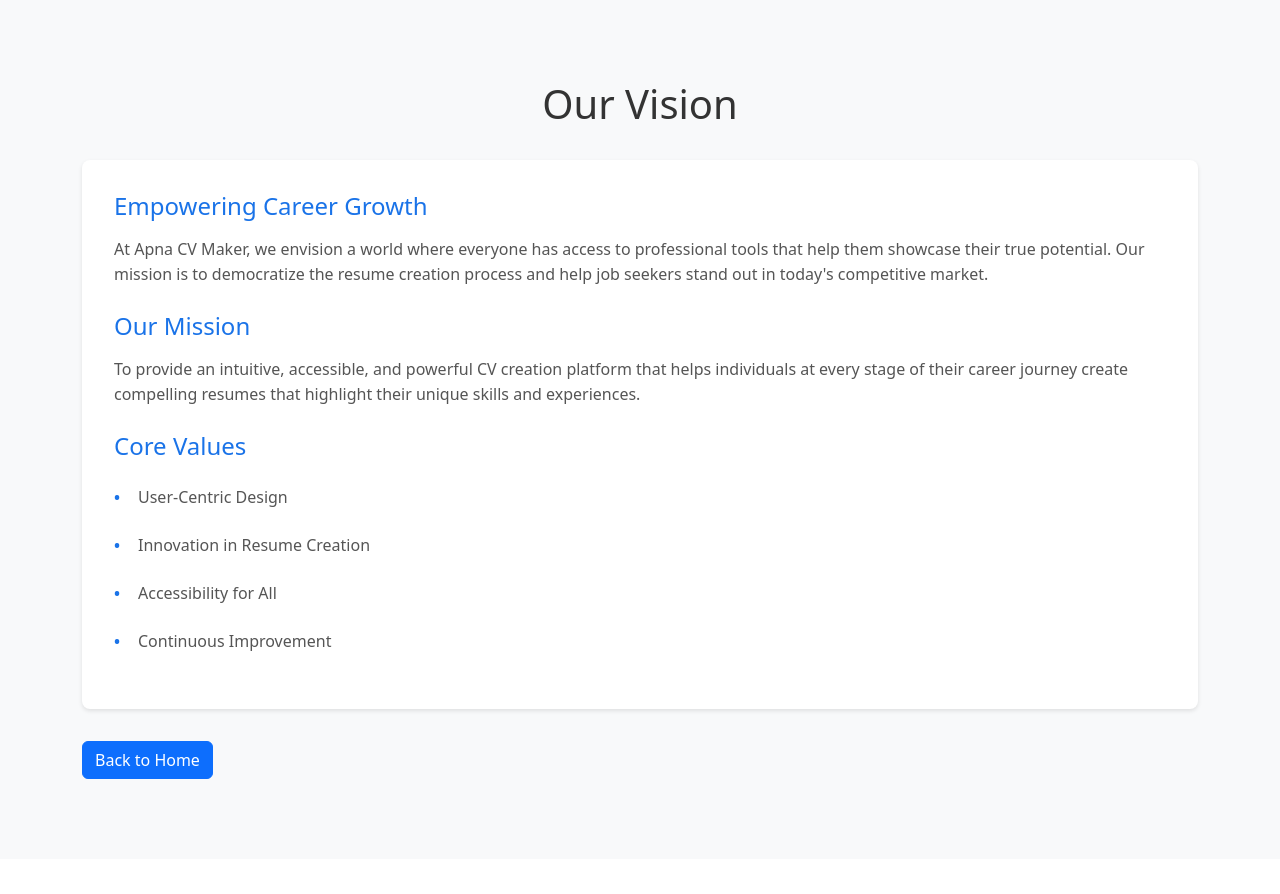
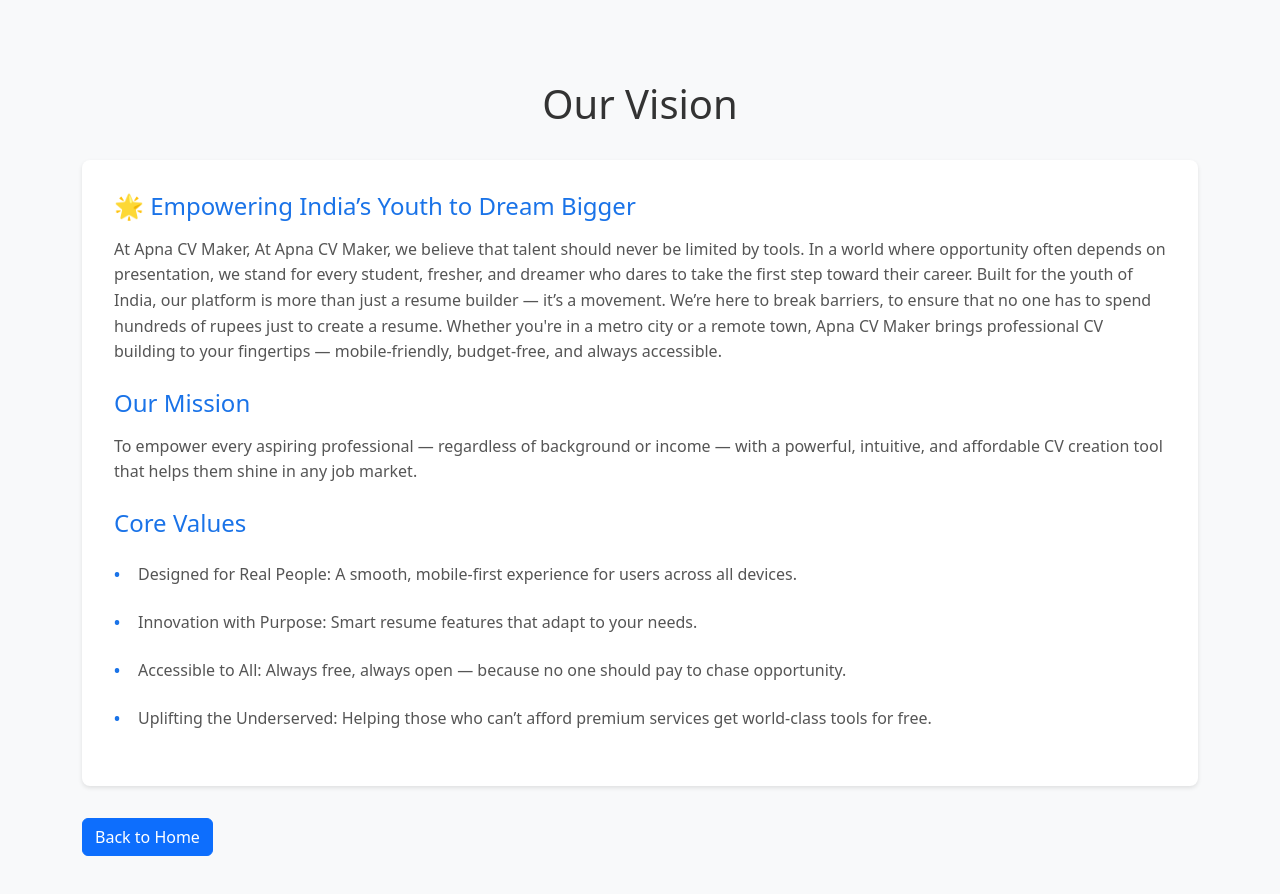
Before and after one commit to pronab1989/APNA-CV-MAKER-FRONTEND, a React (Create React App) app: page /vision in a window 1280 px wide. Shown: the top 894 px of the page. Before the commit the page ends 859 px from the top, so only its background shows below. Built offline with nearby package versions, Linux system fonts and the light colour scheme.

Commit message:
vision page

```diff
--- a/src/pages/Vision.js
+++ b/src/pages/Vision.js
@@ -9,18 +9,21 @@
         <h1>Our Vision</h1>
         <div className="content-section">
           <div className="vision-content">
-            <h2>Empowering Career Growth</h2>
-            <p>At Apna CV Maker, we envision a world where everyone has access to professional tools that help them showcase their true potential. Our mission is to democratize the resume creation process and help job seekers stand out in today's competitive market.</p>
+            <h2>🌟 Empowering India’s Youth to Dream Bigger</h2>
+            <p>At Apna CV Maker, At Apna CV Maker, we believe that talent should never be limited by tools.
+              In a world where opportunity often depends on presentation, we stand for every student, fresher, and dreamer who dares to take the first step toward their career.
+Built for the youth of India, our platform is more than just a resume builder — it’s a movement. We’re here to break barriers, to ensure that no one has to spend hundreds of rupees just to create a resume. Whether you're in a metro city or a remote town,
+Apna CV Maker brings professional CV building to your fingertips — mobile-friendly, budget-free, and always accessible.</p>
 
-            <h2>Our Mission</h2>
-            <p>To provide an intuitive, accessible, and powerful CV creation platform that helps individuals at every stage of their career journey create compelling resumes that highlight their unique skills and experiences.</p>
+        <h2>Our Mission</h2>
+            <p>To empower every aspiring professional — regardless of background or income — with a powerful, intuitive, and affordable CV creation tool that helps them shine in any job market.</p>
 
             <h2>Core Values</h2>
             <ul>
-              <li>User-Centric Design</li>
-              <li>Innovation in Resume Creation</li>
-              <li>Accessibility for All</li>
-              <li>Continuous Improvement</li>
+              <li>Designed for Real People: A smooth, mobile-first experience for users across all devices.</li>
+              <li>Innovation with Purpose: Smart resume features that adapt to your needs.</li>
+              <li>Accessible to All: Always free, always open — because no one should pay to chase opportunity.</li>
+              <li>Uplifting the Underserved: Helping those who can’t afford premium services get world-class tools for free.</li>
             </ul>
           </div>
         </div>
```
